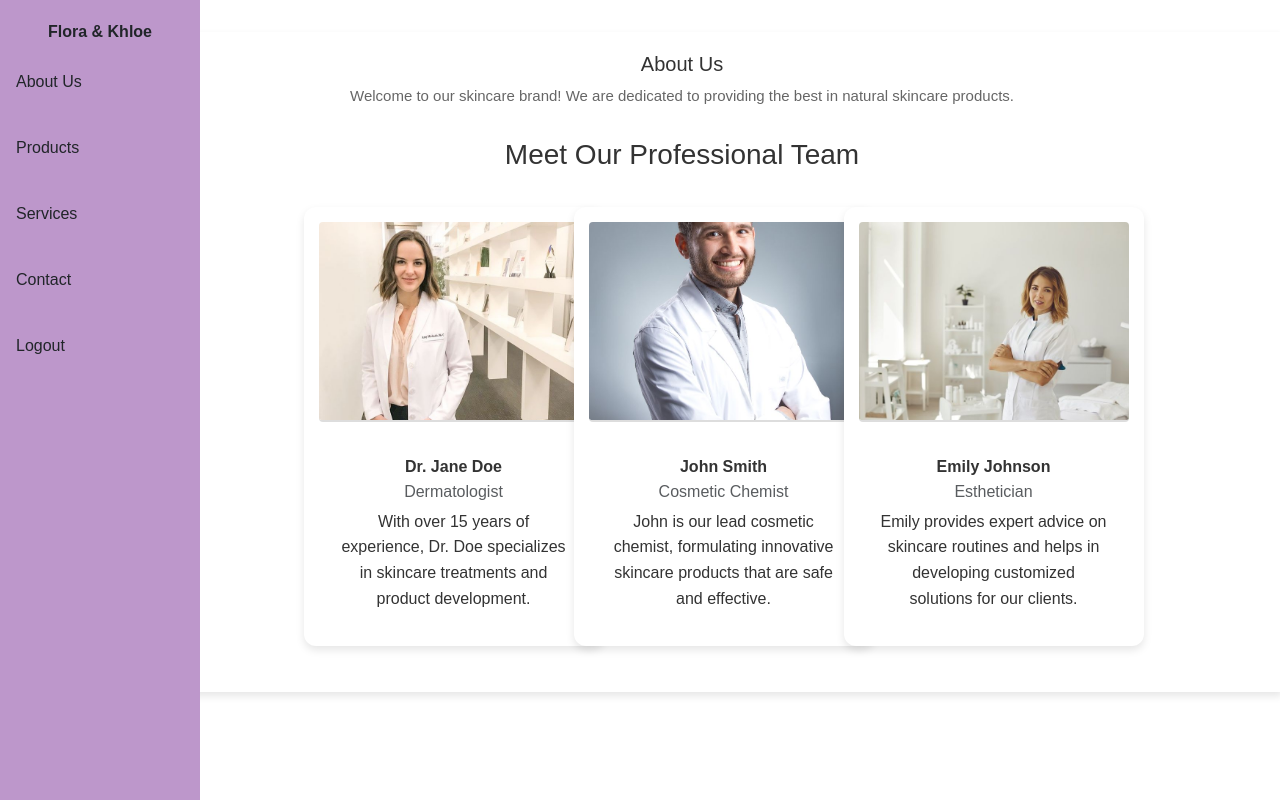
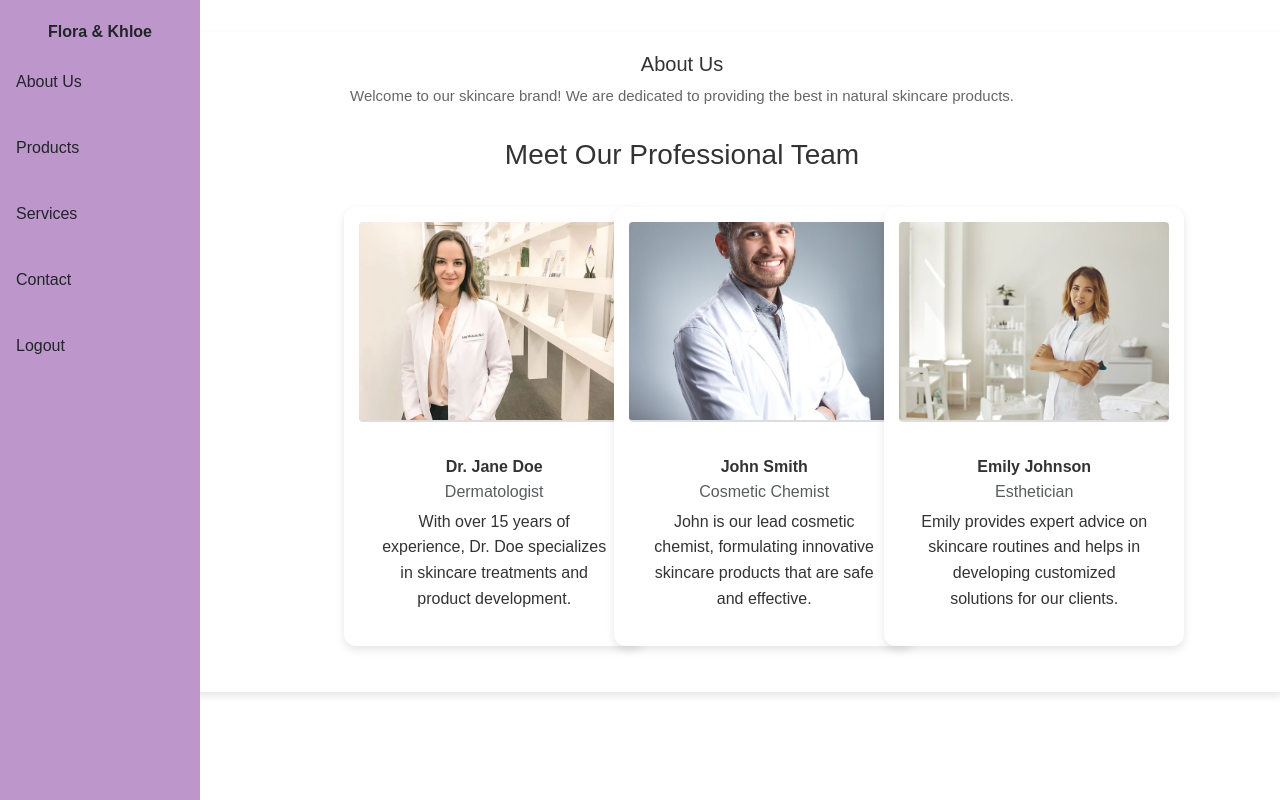
Before and after one commit to chandiniratho/layout, a React (Create React App) app: page /about in a window 1280 px wide. Built offline with nearby package versions, Linux system fonts and the light colour scheme.

Commit message:
Update Services.css

```diff
--- a/src/components/Services.css
+++ b/src/components/Services.css
@@ -2,8 +2,7 @@
 /* General container styling */
 .container {
   margin-top: 3%;
-  margin-right: 10%;
-
+  margin-left: 20% ;
 
 }
 
@@ -14,7 +13,6 @@ header {
   text-align: center;
   border-radius: 8px;
   box-shadow: 0 4px 8px rgba(0, 0, 0, 0.1);
-  margin-left:20%;
 }
 
 /* Card styling */
@@ -24,6 +22,7 @@ header {
   border-radius: 12px;
   overflow: hidden;
   box-shadow: 0 4px 8px rgba(0, 0, 0, 0.1);
+  margin-left: 20%;
 }
 
 .card:hover {
```
